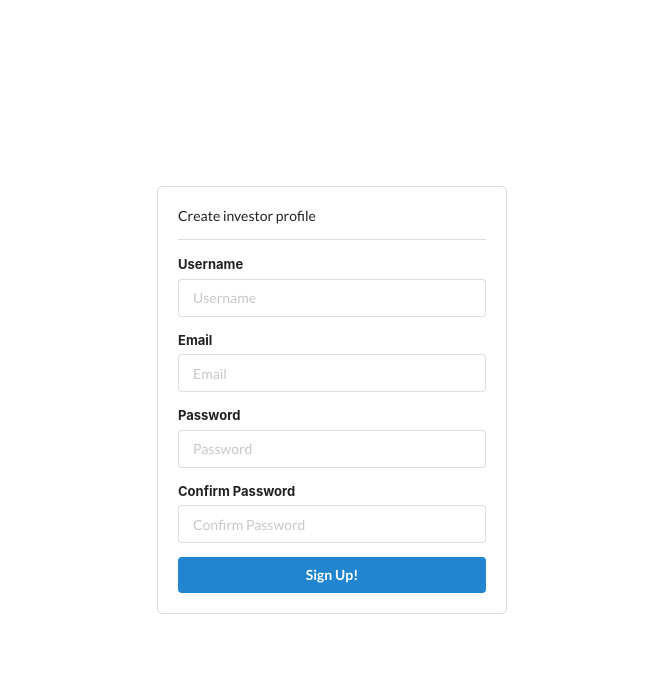
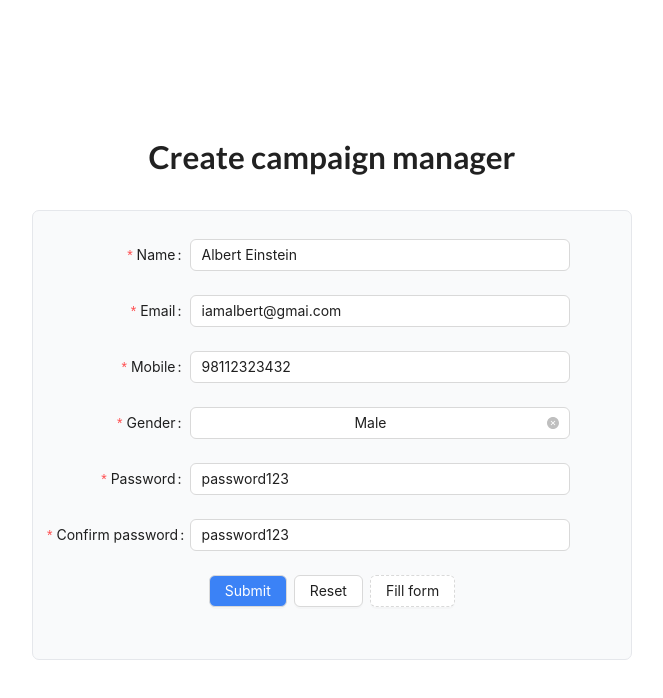
Before and after one commit to daigavane70/decentralized-crowd-funding-blockchain, a React (Create React App) app: page /createInvestor in a window 1280 px wide. Shown: the top 698 px of the page, without its empty margins (308-971 px from the left). Built offline with nearby package versions, Linux system fonts and the light colour scheme.

Commit message:
create investor integrated

```diff
--- a/src/App.js
+++ b/src/App.js
@@ -2,22 +2,37 @@ import "./App.css";
 import { Layout, Menu } from "antd";
 import { Content, Footer, Header } from "antd/es/layout/layout";
 import Sider from "antd/es/layout/Sider";
-import React, { useState } from "react";
+import React, { useEffect, useState } from "react";
 import { Route, Routes, useNavigate } from "react-router-dom";
 import Home from "./pages/Home";
 import ManagerProfile from "./pages/ManagerProfile";
 import MyStartups from "./pages/MyStartups";
 import Investor from "./pages/Investor";
 import Login from "./pages/Login";
-import SignUp from "./pages/SignUp";
+import CreateInvestor from "./pages/CreateInvestorProfile";
 import CreateCampaignManager from "./pages/CreateCampaignManager";
 import Welcome from "./pages/Welcome";
 import StartupDetails from "./pages/StartupDetails";
+import { loginWithToken } from "./config/Requests";
 
 function App() {
   const navigate = useNavigate();
 
   const [loggedIn, setLoggedIn] = useState(false);
+  const [user, setUser] = useState({});
+
+  const setUserByToken = (token) => {
+    loginWithToken(token).then((res) => {
+      console.log(res.data);
+    });
+  };
+
+  useEffect(() => {
+    const token = localStorage.getItem("auth-token-34");
+    if (token) {
+      setLoggedIn(true);
+    }
+  }, []);
 
   return loggedIn ? (
     <Layout hasSider>
@@ -105,7 +120,16 @@ function App() {
           path="/createCampaignManagerProfile"
           element={<CreateCampaignManager></CreateCampaignManager>}
         ></Route>
-        <Route path="/createInvestor" element={<SignUp></SignUp>}></Route>
+        <Route
+          path="/createInvestor"
+          element={
+            <CreateInvestor
+              setLoggedIn={setLoggedIn}
+              setUser={setUser}
+              setUserByToken={setUserByToken}
+            ></CreateInvestor>
+          }
+        ></Route>
         <Route path="/*" element={<Welcome></Welcome>}></Route>
       </Routes>
     </div>
--- a/src/config/Requests.js
+++ b/src/config/Requests.js
@@ -6,3 +6,10 @@ const backend = axios.create({
 
 export const getAllStartups = () => backend.get("/startups");
 export const getStartupById = (id) => backend.get("/startups/" + id);
+export const createUser = (data) => backend.post("/users", data);
+export const loginWithToken = (token) =>
+  backend.post("/users", {
+    Headers: {
+      authorization: token,
+    },
+  });
--- /dev/null
+++ b/src/pages/CreateInvestorProfile.js
@@ -0,0 +1,160 @@
+import { Button, Form, Input, Select } from "antd";
+import React, { useState } from "react";
+import { createUser } from "../config/Requests";
+
+const tailLayout = {
+  wrapperCol: {
+    offset: 4,
+    span: 16,
+  },
+};
+
+const CreateInvestor = ({ setLoggedIn, setUser }) => {
+  const [data, setData] = useState({});
+  const [loading, setLoading] = useState(false);
+  const [form] = Form.useForm();
+  const formRef = React.useRef(null);
+  const { Option } = Select;
+
+  const onReset = () => {
+    formRef.current?.resetFields();
+  };
+
+  const onFill = () => {
+    form.setFieldsValue({
+      note: "Hello world!",
+      gender: "male",
+    });
+  };
+
+  const onGenderChange = (value) => {
+    switch (value) {
+      case "male":
+        form.setFieldsValue({ note: "Hi, man!" });
+        break;
+      case "female":
+        form.setFieldsValue({ note: "Hi, lady!" });
+        break;
+      case "other":
+        form.setFieldsValue({ note: "Hi there!" });
+        break;
+      default:
+    }
+  };
+
+  const onFinish = (values) => {
+    values = { ...values, role: "INVESTOR" };
+    console.log(values);
+    async function getData() {
+      try {
+        const res = await createUser(values);
+        console.log(res.data);
+        setLoading(false);
+      } catch (e) {}
+    }
+
+    setLoading(true);
+    getData();
+  };
+
+  return (
+    <div className="text-center space-y-2 mt-40">
+      <h1 className=" text-4xl font-bold mb-10">Create campaign manager</h1>
+      <Form
+        className="w-[600px] mx-auto border p-4 py-8 bg-gray-50 rounded-lg"
+        title="Enter campaign manager details"
+        name="basic"
+        labelCol={{ span: 6 }}
+        wrapperCol={{ span: 16 }}
+        style={{ maxWidth: 600 }}
+        initialValues={{
+          name: "Albert Einstein",
+          email: "iamalbert@gmai.com",
+          mobile: "98112323432",
+          gender: "Male",
+          role: "INVESTOR",
+          password: "password123",
+          confirmPassword: "password123",
+        }}
+        onFinish={onFinish}
+        onFinishFailed={() => {}}
+        autoComplete="off"
+        ref={formRef}
+      >
+        <Form.Item
+          label="Name"
+          name={"name"}
+          rules={[{ required: true, message: "This field is required" }]}
+        >
+          <Input></Input>
+        </Form.Item>
+        <Form.Item
+          label="Email"
+          name={"email"}
+          rules={[{ required: true, message: "This field is required" }]}
+        >
+          <Input></Input>
+        </Form.Item>
+        <Form.Item
+          label="Mobile"
+          name={"mobile"}
+          rules={[
+            {
+              required: true,
+              message: "This field is required",
+            },
+          ]}
+        >
+          <Input></Input>
+        </Form.Item>
+        <Form.Item name="gender" label="Gender" rules={[{ required: true }]}>
+          <Select
+            placeholder="Select your gender"
+            onChange={onGenderChange}
+            allowClear
+          >
+            <Option value="Male">Male</Option>
+            <Option value="Female">Female</Option>
+          </Select>
+        </Form.Item>
+        <Form.Item
+          label="Password"
+          name={"password"}
+          rules={[
+            {
+              required: true,
+              message: "This field is required",
+            },
+          ]}
+        >
+          <Input></Input>
+        </Form.Item>
+        <Form.Item
+          label="Confirm password"
+          name={"confirmPassword"}
+          rules={[
+            {
+              required: true,
+              message: "This field is required",
+            },
+          ]}
+        >
+          <Input></Input>
+        </Form.Item>
+        <Form.Item {...tailLayout} className="space-x-4">
+          <Button className=" bg-blue-500 text-white mr-2" htmlType="submit">
+            Submit
+          </Button>
+          <Button htmlType="button" className="mr-2" onClick={onReset}>
+            Reset
+          </Button>
+          <Button type="dashed" onClick={onFill}>
+            Fill form
+          </Button>
+        </Form.Item>
+      </Form>
+    </div>
+  );
+};
+
+export default CreateInvestor;
--- a/src/pages/SignUp.js
+++ /dev/null
@@ -1,122 +0,0 @@
-import { useState, useEffect } from "react";
-import "../App.css";
-
-const SignUp = () => {
-  const initialValues = {
-    username: "",
-    email: "",
-    password: "",
-    confirmPassword: "",
-  };
-
-  const [formValues, setFormValues] = useState(initialValues);
-  const [formErrors, setFormErrors] = useState({});
-  const [isSubmit, setIsSubmit] = useState(false);
-
-  const handleChange = (e) => {
-    const { name, value } = e.target;
-    setFormValues({ ...formValues, [name]: value });
-  };
-
-  const handleSubmit = (e) => {
-    e.preventDefault();
-    setFormErrors(validate(formValues));
-    setIsSubmit(true);
-  };
-
-  useEffect(() => {
-    console.log(formErrors);
-    if (Object.keys(formErrors).length === 0 && isSubmit) {
-      console.log(formValues);
-    }
-  }, [formErrors]);
-
-  const validate = (values) => {
-    const errors = {};
-    const regex = /^[^\s@]+@[^\s@]+\.[^\s@]{2,}$/i;
-    if (!values.username) {
-      errors.username = "Username is required!";
-    }
-    if (!values.email) {
-      errors.email = "Email is required!";
-    } else if (!regex.test(values.email)) {
-      errors.email = "This is not a valid email format!";
-    }
-    if (!values.password) {
-      errors.password = "Password is required";
-    } else if (values.password.length < 4) {
-      errors.password = "Password must be more than 4 characters";
-    } else if (values.password.length > 10) {
-      errors.password = "Password cannot exceed more than 10 characters";
-    }
-
-    if (!values.confirmPassword) {
-      errors.confirmPassword = "This field is required";
-    } else if (values.password !== values.confirmPassword) {
-      errors.confirmPassword = "The two passwords do not match";
-    }
-    return errors;
-  };
-
-  return (
-    <div className="container text-left">
-      {Object.keys(formErrors).length === 0 && isSubmit && (
-        <div className="ui message success">Signed Up successfully</div>
-      )}
-
-      <form onSubmit={handleSubmit}>
-        <h1>Create investor profile</h1>
-        <div className="ui divider"></div>
-        <div className="ui form">
-          <div className="field">
-            <label>Username</label>
-            <input
-              type="text"
-              name="username"
-              placeholder="Username"
-              value={formValues.username}
-              onChange={handleChange}
-            />
-          </div>
-          <p style={{ color: "red" }}>{formErrors.username}</p>
-          <div className="field">
-            <label>Email</label>
-            <input
-              type="text"
-              name="email"
-              placeholder="Email"
-              value={formValues.email}
-              onChange={handleChange}
-            />
-          </div>
-          <p style={{ color: "red" }}>{formErrors.email}</p>
-          <div className="field">
-            <label>Password</label>
-            <input
-              type="password"
-              name="password"
-              placeholder="Password"
-              value={formValues.password}
-              onChange={handleChange}
-            />
-          </div>
-          <p style={{ color: "red" }}>{formErrors.password}</p>
-          <div className="field">
-            <label>Confirm Password</label>
-            <input
-              type="password"
-              name="confirmPassword"
-              placeholder="Confirm Password"
-              value={formValues.confirmPassword}
-              onChange={handleChange}
-            />
-          </div>
-          <p style={{ color: "red" }}>{formErrors.confirmPassword}</p>
-          <button className="fluid ui button blue">Sign Up!</button>
-        </div>
-      </form>
-    </div>
-  );
-};
-
-export default SignUp;
```
